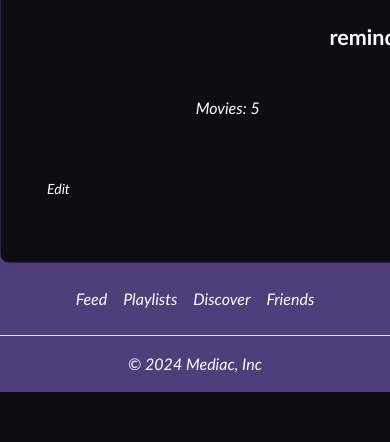
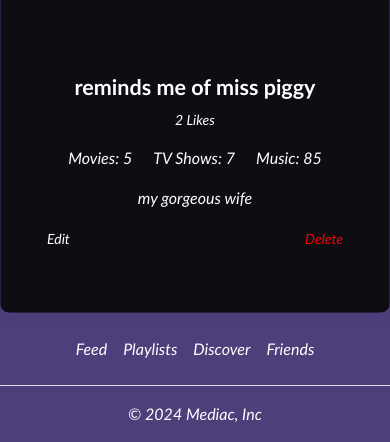
Before and after one commit to akl5sz/Web-Apps, a PHP site: page /playlists.html in a window 390 px wide; the page is wider, and only the part inside the window is pictured. Shown: the part 1736-2178 px from the top of that part. Before the commit the page ends 2128 px from the top of that part, so only its background shows below. Run offline with PHP 8.4, Linux system fonts and the light colour scheme; some web fonts are replaced.

Commit message:
made playlists dynamic

```diff
--- a/Sprint 2/styles/main.css
+++ b/Sprint 2/styles/main.css
@@ -34,10 +34,12 @@ body {
 }
 
 .bordered-playlist {
-    max-width: 900px !important;
-    min-width: 900px;
+    width: 100%;
+    max-width: 900px;
     margin-top: 16px !important;
     border-radius: 10px;
+    display: flex;
+    flex-direction: column;
 }
 .btn{
     background-color: #0D0D13;
@@ -106,6 +108,11 @@ button.btn-primary {
  .card {
 	 background-color: #0D0D13;
 	 color: white;
+     width: 100%;
+}
+
+.card-body {
+    flex: 1;
 }
  .card p {
 	 font-style: italic;
@@ -148,3 +155,9 @@ button.btn-primary {
         margin: auto;
     }
   }
+
+@media (max-width: 768px) {
+    .bordered-playlist {
+        max-width: none;
+    }
+}
```
